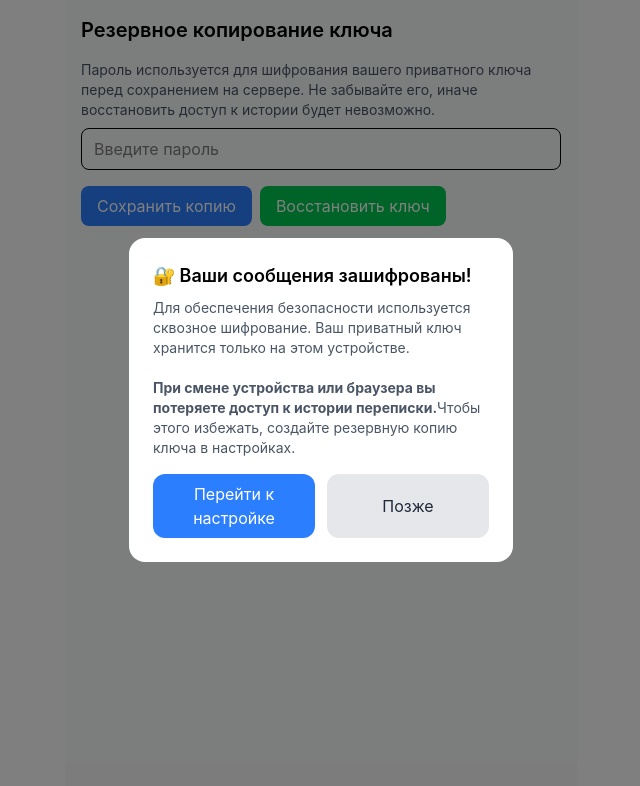
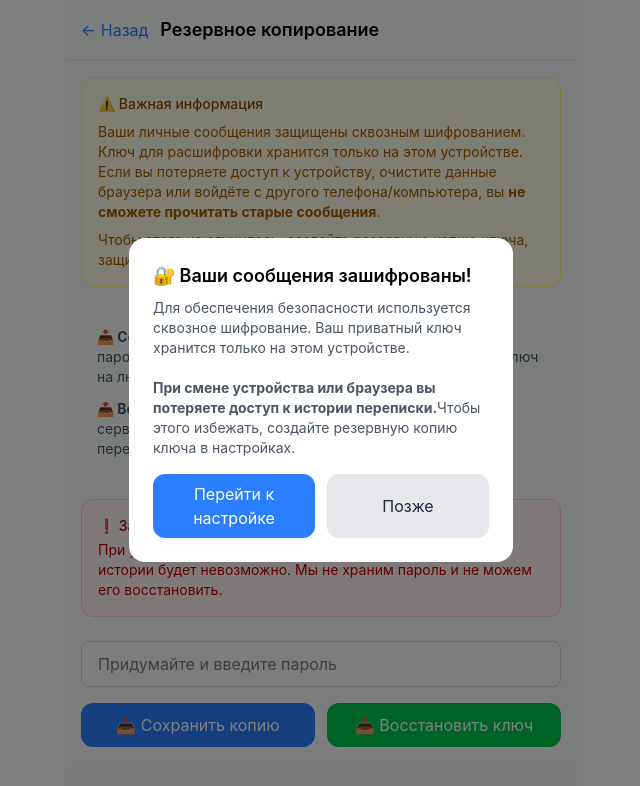
Before and after one commit to ValeriyOrlov/scvrrrchnkMsgClient, a React (Vite) app: page /backup in a window 1280 px wide. Shown: the top 786 px of the page, without its empty margins (319-959 px from the left). Built offline with nearby package versions, Linux system fonts and the light colour scheme; no server answers; sample sign-in values are in the browser's storage.

Commit message:
feat/ref: добавлен хедер с редиректом на предыдушую страницу, скорректирован интерфейс, добавлена справочная информация

```diff
--- a/src/pages/BackupPage.tsx
+++ b/src/pages/BackupPage.tsx
@@ -11,9 +11,17 @@ export default function BackupPage() {
   const [message, setMessage] = useState('')
   const [showModal, setShowModal] = useState(false)
   const [modalMessage, setModalMessage] = useState('')
+  const [errorField, setErrorField] = useState<'password' | null>(null)
 
   const handleSave = async () => {
-    if (!password) return
+    if (!password) {
+      setErrorField('password')
+      setMessage('Пожалуйста, введите пароль')
+      return
+    }
+    setErrorField(null)
+    setMessage('')
+
     const privateKey = getPrivateKey(currentUser!.id)
     if (!privateKey) {
       setMessage('У вас нет приватного ключа для резервирования.')
@@ -23,7 +31,7 @@ export default function BackupPage() {
     try {
       await saveBackup(encrypted)
       useAuthStore.getState().setBackupCreated(true)
-      setModalMessage('Резервная копия успешно сохранена!')
+      setModalMessage('Резервная копия успешно сохранена на сервере!')
       setShowModal(true)
     } catch (e) {
       setMessage('Ошибка сохранения.')
@@ -31,12 +39,20 @@ export default function BackupPage() {
   }
 
   const handleRestore = async () => {
-    if (!password) return
+    if (!password) {
+      setErrorField('password')
+      setMessage('Пожалуйста, введите пароль')
+      return
+    }
+    setErrorField(null)
+    setMessage('')
+
     try {
       const encryptedBackup = await getBackup()
       const decrypted = decryptWithPassword(encryptedBackup, password)
       if (decrypted) {
         localStorage.setItem(`privateKey_${currentUser!.id}`, decrypted)
+        useAuthStore.getState().setBackupCreated(true)
         setModalMessage('Ключ успешно восстановлен!')
         setShowModal(true)
       } else {
@@ -53,24 +69,83 @@ export default function BackupPage() {
   }
 
   return (
+    <div className="h-full flex flex-col bg-gray-50">
+      {/* Хедер со стрелкой назад */}
+      <header className="p-4 border-b border-gray-200 flex items-center gap-3 flex-shrink-0">
+        <button onClick={() => navigate(-1)} className="text-blue-500">
+          ← Назад
+        </button>
+        <h2 className="text-lg font-semibold">Резервное копирование</h2>
+      </header>
+
+      {/* Прокручиваемый контент */}
+      <div className="flex-1 overflow-y-auto">
         <div className="max-w-lg mx-auto p-4">
-      <h2 className="text-xl font-semibold mb-4">Резервное копирование ключа</h2>
-      <p className="text-sm text-gray-600 mb-2">
-        Пароль используется для шифрования вашего приватного ключа перед сохранением на сервере.
-        Не забывайте его, иначе восстановить доступ к истории будет невозможно.
+          <div className="bg-yellow-50 border border-yellow-200 rounded-xl p-4 mb-6">
+            <p className="text-sm text-yellow-800 font-medium mb-2">⚠️ Важная информация</p>
+            <p className="text-sm text-yellow-700">
+              Ваши личные сообщения защищены сквозным шифрованием. Ключ для расшифровки хранится только
+              на этом устройстве. Если вы потеряете доступ к устройству, очистите данные браузера или
+              войдёте с другого телефона/компьютера, вы <strong>не сможете прочитать старые сообщения</strong>.
             </p>
+            <p className="text-sm text-yellow-700 mt-2">
+              Чтобы этого не случилось, создайте резервную копию ключа, защищённую вашим личным паролем.
+            </p>
+          </div>
+
+          <div className="bg-gray-50 rounded-xl p-4 mb-6">
+            <p className="text-sm text-gray-600 mb-3">
+              <strong>📥 Сохранить копию</strong> – зашифрует ваш ключ введённым паролем и отправит на сервер.
+              Вы сможете восстановить ключ на любом другом устройстве, зная пароль.
+            </p>
+            <p className="text-sm text-gray-600">
+              <strong>📤 Восстановить ключ</strong> – загрузит сохранённую копию с сервера и расшифрует её.
+              После восстановления история переписки снова станет доступной.
+            </p>
+          </div>
+
+          <div className="bg-red-50 border border-red-200 rounded-xl p-4 mb-6">
+            <p className="text-sm text-red-800 font-medium mb-1">❗ Запомните пароль</p>
+            <p className="text-sm text-red-700">
+              При утере пароля восстановить доступ к зашифрованной истории будет невозможно.
+              Мы не храним пароль и не можем его восстановить.
+            </p>
+          </div>
+
+          <div className="mb-4">
             <input
               type="password"
-        placeholder="Введите пароль"
+              placeholder="Придумайте и введите пароль"
               value={password}
-        onChange={(e) => setPassword(e.target.value)}
-        className="w-full border rounded-lg px-3 py-2 mb-4"
+              onChange={(e) => {
+                setPassword(e.target.value)
+                setErrorField(null)
+                setMessage('')
+              }}
+              className={`w-full border rounded-lg px-4 py-2.5 ${
+                errorField === 'password' ? 'border-red-500 focus:ring-red-500' : 'border-gray-300 focus:ring-blue-500'
+              } focus:outline-none focus:ring-2`}
             />
-      <div className="flex gap-2">
-        <button onClick={handleSave} className="bg-blue-500 text-white px-4 py-2 rounded-lg">Сохранить копию</button>
-        <button onClick={handleRestore} className="bg-green-500 text-white px-4 py-2 rounded-lg">Восстановить ключ</button>
           </div>
-      {message && <p className="mt-4 text-sm">{message}</p>}
+
+          <div className="flex gap-3 mb-4">
+            <button onClick={handleSave} className="flex-1 bg-blue-500 text-white py-2.5 rounded-xl hover:bg-blue-600 transition-colors">
+              📥 Сохранить копию
+            </button>
+            <button onClick={handleRestore} className="flex-1 bg-green-500 text-white py-2.5 rounded-xl hover:bg-green-600 transition-colors">
+              📤 Восстановить ключ
+            </button>
+          </div>
+
+          {message && (
+            <div className={`mb-4 p-3 rounded-xl text-sm ${
+              errorField ? 'bg-red-50 border border-red-200 text-red-800' : 'bg-blue-50 border border-blue-200 text-blue-800'
+            }`}>
+              {message}
+            </div>
+          )}
+        </div>
+      </div>
 
       {/* Модальное окно с сообщением */}
       {showModal && (
```
Lines whose indentation alone changed are shown as unchanged.
